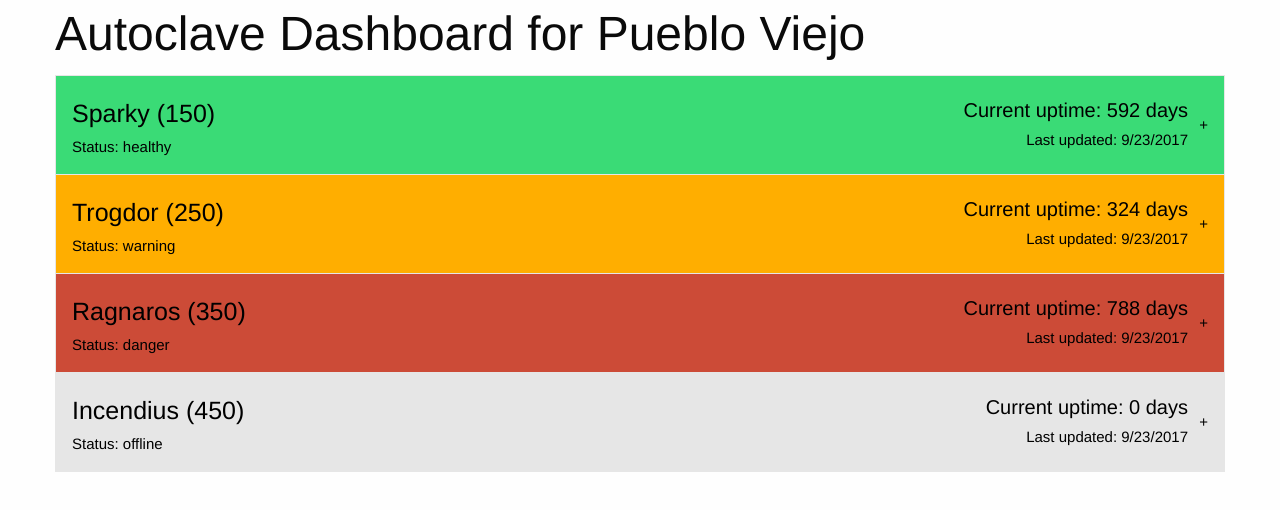
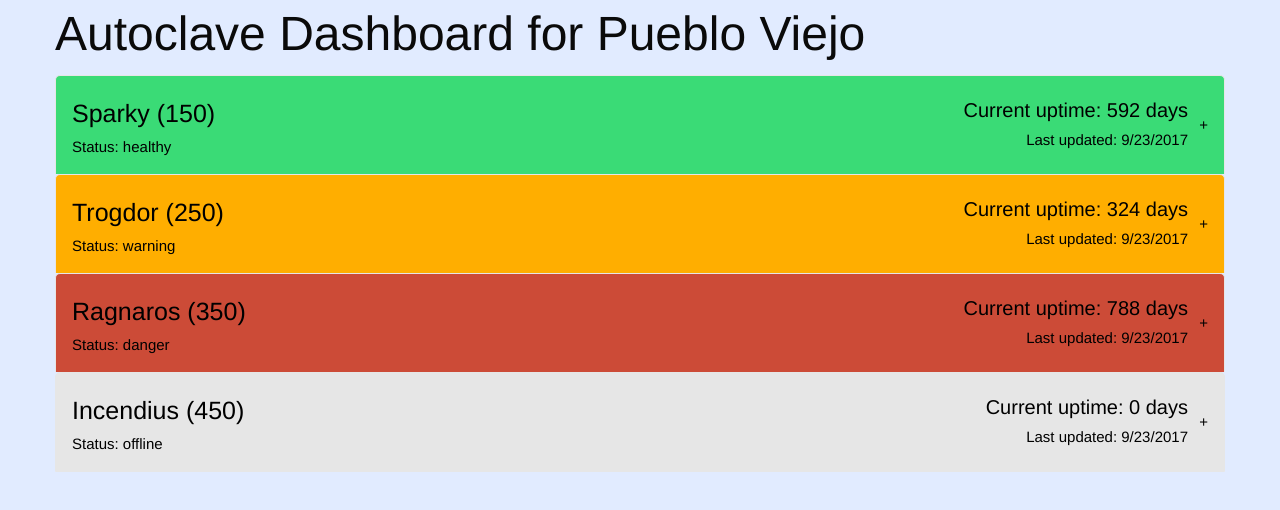
Before and after one commit to JordanHagan/jjack_hackathon, an Angular app in the folder jjack-ui/: page / in a window 1280 px wide. Shown: the top 510 px of the page. Built offline with nearby package versions, Linux system fonts and the light colour scheme.

Commit message:
Update styles

```diff
--- a/jjack-ui/src/_settings.scss
+++ b/jjack-ui/src/_settings.scss
@@ -80,7 +80,8 @@ $medium-gray: #cacaca;
 $dark-gray: #8a8a8a;
 $black: #0a0a0a;
 $white: #fefefe;
-$body-background: $white;
+$light-purple: #E1EBFF;
+$body-background: $light-purple;
 $body-font-color: $black;
 $body-font-family: 'Helvetica Neue', Helvetica, Roboto, Arial, sans-serif;
 $body-antialiased: true;
@@ -222,13 +223,13 @@ $input-error-font-weight: $global-weight-bold;
 // 7. Accordion
 // ------------
 
-$accordion-background: $white;
+$accordion-background: transparent;
 $accordion-plusminus: true;
 $accordion-title-font-size: rem-calc(12);
 $accordion-item-color: $primary-color;
 $accordion-item-background-hover: $light-gray;
 $accordion-item-padding: 1.25rem 1rem;
-$accordion-content-background: $light-gray;
+$accordion-content-background: $white;
 $accordion-content-border: 1px solid $light-gray;
 $accordion-content-color: $body-font-color;
 $accordion-content-padding: 1rem;
--- a/jjack-ui/src/app/components/plotly/plotly.component.html
+++ b/jjack-ui/src/app/components/plotly/plotly.component.html
@@ -1,3 +1,3 @@
 <div>
-    <iframe width="1000" height="500" frameborder="0" scrolling="no" src="//plot.ly/~bucklerchica/21.embed"></iframe>
+    <iframe width="1000" height="300" frameborder="0" scrolling="no" src="//plot.ly/~bucklerchica/21.embed"></iframe>
 </div>
--- a/jjack-ui/src/app/components/root/root.component.scss
+++ b/jjack-ui/src/app/components/root/root.component.scss
@@ -1,14 +1,19 @@
 @import '../../../settings';
 
-li a {
+li {
+  a {
+    border-top-left-radius: 5px !important;
+    border-top-right-radius: 5px !important;
     color: black;
     font-size: 15px;
     display: flex;
     justify-content: space-between;
+    background-color: transparent;
 
     & > div:last-child {
       margin-right: 20px;
       text-align: right;
+    }
   }
 }
 
```
Lines whose indentation alone changed are shown as unchanged.
